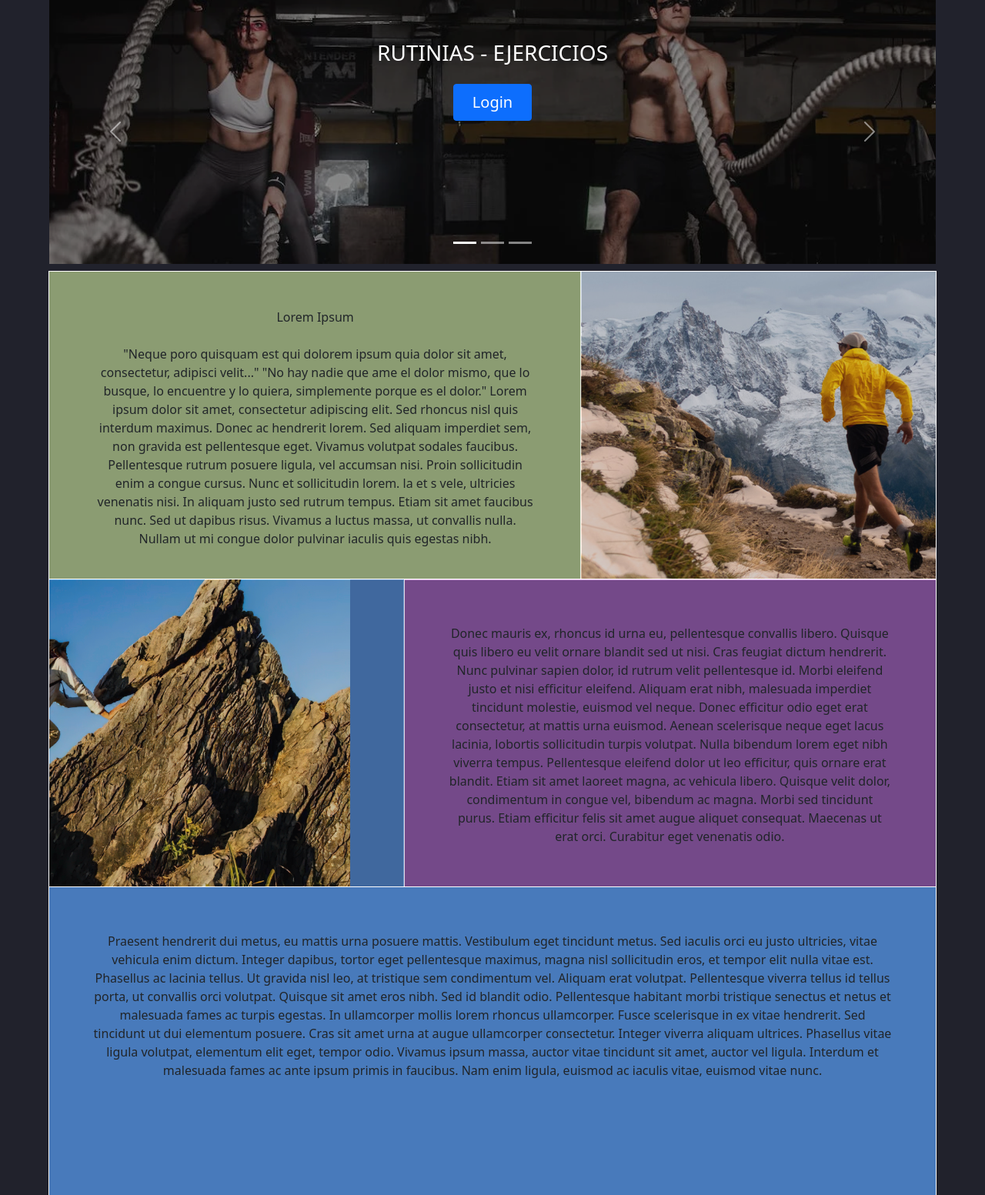
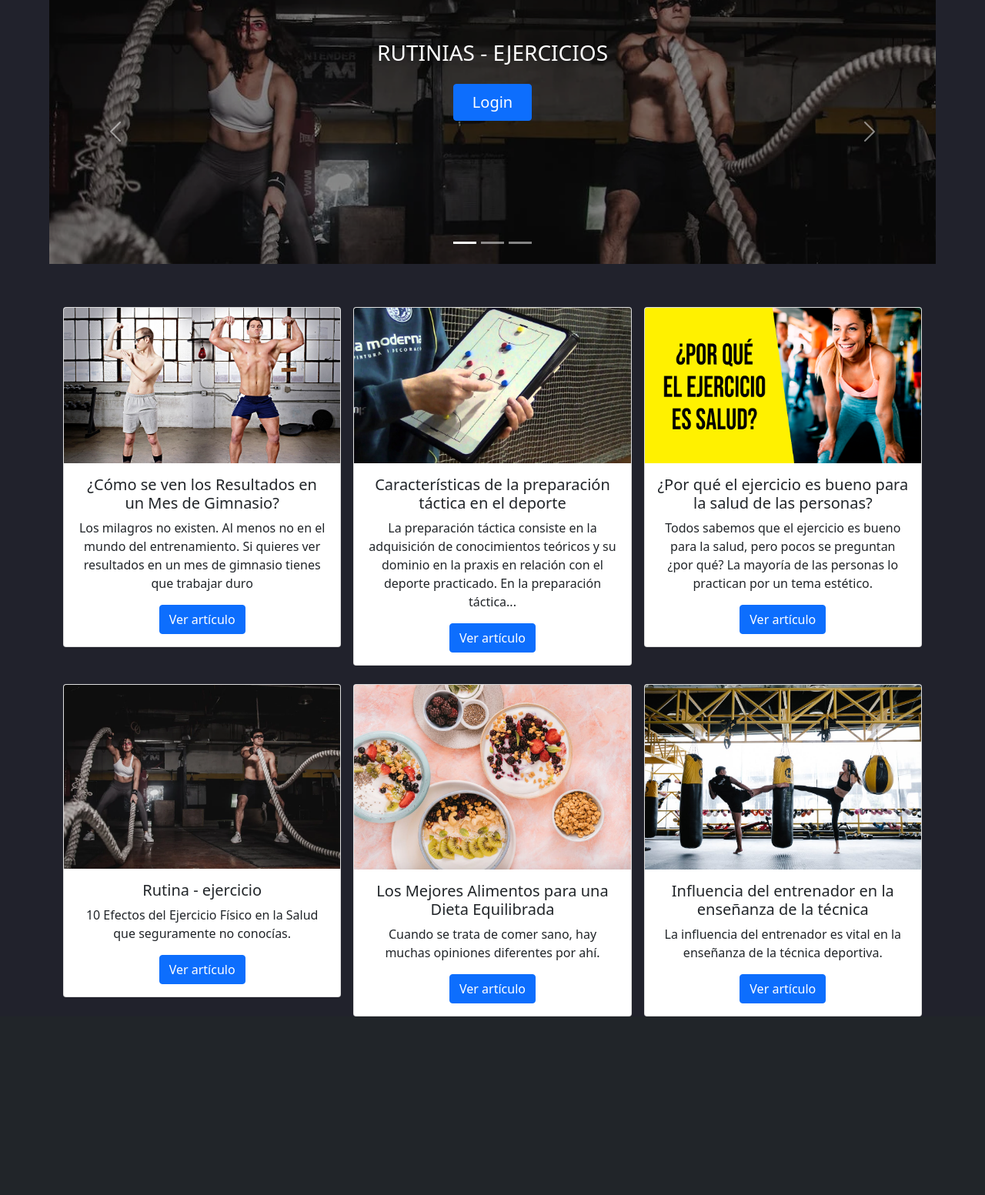
Before and after one commit to MarielaGomez/PrimerProyectoFullStack, a Flask app: page / in a window 1280 px wide. Shown: the part 105-1658 px from the top of the page at 77% size. After the commit the page ends 1426 px from the top, so only its background shows below. Run offline with Flask 2, Linux system fonts and the light colour scheme; some libraries are stand-ins or nearby versions.

Commit message:
Se agregan tarjetas al index
Se agregan tarjetas al index.

```diff
--- a/app usuario/static/css/estilos.css
+++ b/app usuario/static/css/estilos.css
@@ -63,7 +63,9 @@ li {
     }
 }
 
-
+.margen-card {
+    margin-top: 20vh;
+}
 
 
 
@@ -81,31 +83,6 @@ div#error2 {
     display: none;
 }
 
-
-:root{
-    /* colores a utilizar */
-    --green: hsl(162, 45%, 56%);
-    --lead: hsl(162, 2%, 56%);
-    --blue: hsl(220, 85%, 57%);
-    --violet: hsla(272, 91%, 32%, 0.164);
-    /* color de texto */
-    --text-while: hsl(0, 0%, 100%);
-    --text-light-gray: hsl(0, 0%, 90%);
-    --body-bg-color: hsl(201, 61%, 23%); /* color del body */
-    --glass-bg-color: hsla(0, 0%, 100%, 0.25);
-    --border-color: hsla(0, 0%, 100%, 0.25);
-    --blur: blur(10px); /* dar desenfoque gauciano a determinado elemento */
-    --button_hover-color: hsla(0, 0%, 0%, 0.3); /* cambia color de boton al pasar cursor */
-    --button_hover-color2: hsla(0, 26%, 95%, 0.3); /* cambia color de boton al pasar cursor */
-}
-
-/* estilos universales */
-
-
-
-
-
-
 body{
     background-color: #21222c !important;
 }
--- a/app usuario/static/css/iconos.css
+++ b/app usuario/static/css/iconos.css
@@ -12,15 +12,6 @@
   border: #fff solid 1px;
 }
 
-
-
-
-
-
-
-
-
-
   .text {
     padding: 5%;
   }
@@ -30,99 +21,6 @@
   flex-direction:column-reverse;
 }
 
-  #sl1 {
-    display: flex;
-    flex-direction: row-reverse;
-    width: 100%;
-    height: 200px;
-    padding-top: 2%;
-    position: relative;
-
-    box-shadow: 0 0 0 1px #fff,
-    0 1px 1px; /*sombra*/
-    min-height: 100%; /* alto*/
-    background-image: url(/static/img/slider/montaña.jpeg);
-    background-repeat: no-repeat;
-    background-size: cover; /*cubra toda el area*/
-    background-position-x: 70%;
-    background-attachment: fixed; /*siempre se muestre en todo el fondo*/
-    z-index: 1;
-    opacity: 0.8;
-
-  }
-
-  #sl2 {
-    display: flex;
-    flex-direction: row-reverse;
-    width: 100%;
-    max-width: 95em; /*ancho maximio*/
-    padding-top: 2%;
-    position: relative;
-    top: 0px;
-    left: 0%;
-    box-shadow: 0 0 0 1px #fff,
-    0 1px 1px; /*sombra*/
-    background: #bfd896ab;
-    text-align: center;
-  }
-
-  #sl3 {
-    display: flex;
-    flex-direction: column;
-    width: 100%;
-
-    max-width: 95em; /*ancho maximio*/
-    position: relative;
-
-    z-index: 1;
-    background: #b86bd68c;
-    margin: 1px solid #fff;
-    box-shadow: 0 0 0 1px #fff,
-    0 1px 1px; /*sombra*/
-    display: flex;
-    align-items: center;
-  }
-
-  #sl4 {
-
-    width: 100%;
-    height: 200px;
-    max-width: 95em; /*ancho maximio*/
-    position: relative;
-    top: 0px;
-    left: 0;
-    z-index: 1;
-    background: #487abb;
-    box-shadow: 0 0 0 1px #fff,
-    0 1px 1px; /*sombra*/
-    min-height: 100%; /* alto*/
-    background-image: url(/static/img/slider/escalar_montanas.jpg);
-    background-repeat: no-repeat;
-    background-size: cover; /*cubra toda el area*/
-    background-position-x: -20em;
-    background-attachment: fixed; /*siempre se muestre en todo el fondo*/
-    z-index: 1;
-    opacity: 0.8;
-  }
-
-  #sl5 {
-    display: flex;
-    flex-direction: column;
-    width: 100%;
-    height: 100%;
-    max-width: 95em; /*ancho maximio*/
-    position: relative;
-    top: 0px;
-    left: 0%;
-    z-index: 1;
-    background: #487abb;
-    margin: 1px solid #fff;
-    box-shadow: 0 0 0 1px #fff,
-    0 1px 1px; /*sombra*/
-    align-items: center;
-
-
-  }
 
 
 
@@ -151,109 +49,6 @@
       padding: 5%;
     }
 
-    #sl1 {
-      width: 40%;
-      height: 400px;
-      position: absolute;
-      top: 0px;
-      left: 60%;
-      box-shadow: 0 0 0 1px #fff,
-      0 1px 1px; /*sombra*/
-      background-position:center;
-
-
-    }
-
-
-
-    #sl1:hover{
-      transition: 0.5s;
-      opacity: 1;
-
-
-    }
-
-    #sl2 {
-      width: 60%;
-      height: 400px;
-      max-width: 95em; /*ancho maximio*/
-      padding-top: 2%;
-      position: absolute;
-      top: 0px;
-      left: 0;
-      box-shadow: 0 0 0 1px #fff,
-      0 1px 1px; /*sombra*/
-      background: #bfd896ab;
-      text-align: center;
-      overflow: hidden;
-    }
-
-    #sl3 {
-      width: 60%;
-      height: 100%;
-      max-width: 95em; /*ancho maximio*/
-      position: absolute;
-      top: 0px;
-      left: 40%;
-      z-index: 1;
-      background: #b86bd68c;
-      margin: 1px solid #fff;
-      box-shadow: 0 0 0 1px #fff,
-      0 1px 1px; /*sombra*/
-      display: flex;
-      align-items: center;
-      overflow: hidden;
-    }
-
-    #sl4 {
-      width: 40%;
-      height: 100%;
-      max-width: 95em; /*ancho maximio*/
-      position: absolute;
-      top: 0px;
-      left: 0;
-      z-index: 1;
-      background: #487abb;
-      box-shadow: 0 0 0 1px #fff,
-      0 1px 1px; /*sombra*/
-      min-height: 100%; /* alto*/
-      background-image: url(/static/img/slider/escalar_montanas.jpg);
-      background-repeat: no-repeat;
-      background-size: cover; /*cubra toda el area*/
-      background-position-x: -20em;
-      background-attachment: fixed; /*siempre se muestre en todo el fondo*/
-      z-index: 1;
-    }
-
-    #sl4:hover{
-      transition: 0.5s;
-      opacity: 1;
-
-
-    }
-
-    #sl5 {
-      width: 100%;
-      height: 100%;
-      max-width: 95em; /*ancho maximio*/
-      position: absolute;
-      top: 0px;
-      left: 0%;
-      z-index: 1;
-      background: #487abb;
-      margin: 1px solid #fff;
-      box-shadow: 0 0 0 1px #fff,
-      0 1px 1px; /*sombra*/
-      display: flex;
-      align-items: center;
-      overflow: hidden;
-
-
-    }
-
-
-
-
 
     /*------------------------fin-index------------------*/
 
@@ -276,7 +71,6 @@
 
 }
 
-
 .toggle {
   display: inline-block;
   position: absolute;
--- a/app usuario/templates/premium/index.html
+++ b/app usuario/templates/premium/index.html
@@ -60,48 +60,87 @@
                 </button>
               </div>
             </div>
-            <section class="felx-index" id="felx-index">
 
-                <div id="sl1">
+        </section>
 
+        <section class="margen-card">
+
+        <div class="container">
+          <div class="row g-3">
+              <div class="col-12 col-md-6 col-lg-4">
+                  <div class="card">
+                      <img src="/static/img/cards/VR3AzpD.jpg" class="card-img-top" alt="">
+                      <div class="card-body">
+                          <h5 class="card-title">¿Cómo se ven los Resultados en un Mes de Gimnasio?</h5>
+                          <p class="card-text">Los milagros no existen. Al menos no en el mundo del entrenamiento. Si quieres ver resultados en un mes de gimnasio tienes que trabajar duro</p>
+                          <a href="#" class="btn btn-primary">Ver artículo</a>
+                      </div>
+                  </div>
+              </div>
+              <div class="col-12 col-md-6 col-lg-4">
+                  <div class="card">
+                      <img src="/static/img/cards/reFvq6b.jpg" class="card-img-top" alt="">
+                      <div class="card-body">
+                          <h5 class="card-title">Características de la preparación táctica en el deporte</h5>
+                          <p class="card-text">La preparación táctica consiste en la adquisición de conocimientos teóricos y su dominio en la praxis en relación con el deporte practicado. En la preparación táctica...</p>
+                          <a href="#" class="btn btn-primary">Ver artículo</a>
+                      </div>
+                  </div>
+              </div>
+              <div class="col-12 col-md-6 col-lg-4">
+                  <div class="card">
+                      <img src="/static/img/cards/P4axTUj.png" class="card-img-top" alt="">
+                      <div class="card-body">
+                          <h5 class="card-title">¿Por qué el ejercicio es bueno para la salud de las personas?</h5>
+                          <p class="card-text">Todos sabemos que el ejercicio es bueno para la salud, pero pocos se preguntan ¿por qué? La mayoría de las personas lo practican por un tema estético.</p>
+                          <a href="#" class="btn btn-primary">Ver artículo</a>
+                      </div>
+                  </div>
+              </div>
+          </div>
+      </div>
+
+
+          <div class="container">
+            <div class="row g-3 mt-2">
+                <div class="col-12 col-md-6 col-lg-4">
+                    <div class="card">
+                        <img src="/static/img/cards/pexels-photo-1552242.webp" class="card-img-top" alt="">
+                        <div class="card-body">
+                            <h5 class="card-title">Rutina - ejercicio</h5>
+                            <p class="card-text">10 Efectos del Ejercicio Físico en la Salud que seguramente no conocías.</p>
+                            <a href="#" class="btn btn-primary">Ver artículo</a>
+                        </div>
+                    </div>
                 </div>
-                <div id="sl2" class="text">
-                    <p><br> Lorem Ipsum
-                        <br>
-                        <br>
-                        "Neque poro quisquam est qui dolorem ipsum quia dolor sit amet, consectetur, adipisci velit..."
-                        "No hay nadie que ame el dolor mismo, que lo busque, lo encuentre y lo quiera, simplemente porque es el dolor."
-                        Lorem ipsum dolor sit amet, consectetur adipiscing elit. Sed rhoncus nisl quis interdum maximus. Donec ac hendrerit lorem. Sed aliquam imperdiet sem, non gravida est pellentesque eget. Vivamus volutpat sodales faucibus. Pellentesque rutrum posuere ligula, vel accumsan nisi. Proin sollicitudin enim a congue cursus. Nunc et sollicitudin lorem.
+                <div class="col-12 col-md-6 col-lg-4">
+                    <div class="card">
+                        <img src="/static/img/cards/pexels-photo-6823368.jpeg" class="card-img-top" alt="">
+                        <div class="card-body">
+                            <h5 class="card-title">Los Mejores Alimentos para una Dieta Equilibrada</h5>
+                            <p class="card-text">Cuando se trata de comer sano, hay muchas opiniones diferentes por ahí.</p>
+                            <a href="#" class="btn btn-primary">Ver artículo</a>
+                        </div>
+                    </div>
+                </div>
+                <div class="col-12 col-md-6 col-lg-4">
+                    <div class="card">
+                        <img src="/static/img/cards/pexels-photo-7991666.jpeg" class="card-img-top" alt="">
+                        <div class="card-body">
+                            <h5 class="card-title">Influencia del entrenador en la enseñanza de la técnica</h5>
+                            <p class="card-text">La influencia del entrenador es vital en la enseñanza de la técnica deportiva.</p>
+                            <a href="#" class="btn btn-primary">Ver artículo</a>
+                        </div>
+                    </div>
+                </div>
+            </div>
+        </div>
 
-                        la et s vele, ultricies venenatis nisi. In aliquam justo sed rutrum tempus. Etiam sit amet faucibus nunc. Sed ut dapibus risus. Vivamus a luctus massa, ut convallis nulla. Nullam ut mi congue dolor pulvinar iaculis quis egestas nibh.</p>
-                </div>
-            </section>
-            <section class="felx-index">
 
-                <div id="sl3" class="text" text>
-                    <p>Donec mauris ex, rhoncus id urna eu, pellentesque convallis libero. Quisque quis libero eu velit ornare blandit sed ut nisi. Cras feugiat dictum hendrerit. Nunc pulvinar sapien dolor, id rutrum velit pellentesque id. Morbi eleifend justo et nisi efficitur eleifend. Aliquam erat nibh, malesuada imperdiet tincidunt molestie, euismod vel neque. Donec efficitur odio eget erat consectetur, at mattis urna euismod. Aenean scelerisque neque eget lacus lacinia, lobortis sollicitudin turpis volutpat. Nulla bibendum lorem eget nibh viverra tempus. Pellentesque eleifend dolor ut leo efficitur, quis ornare erat blandit. Etiam sit amet laoreet magna, ac vehicula libero. Quisque velit dolor, condimentum in congue vel, bibendum ac magna. Morbi sed tincidunt purus. Etiam efficitur felis sit amet augue aliquet consequat. Maecenas ut erat orci. Curabitur eget venenatis odio.</p>
-                </div>
-                <div id="sl4">
-
-                </div>
-            </section>
-            <section class="felx-index">
-                <div id="sl5" class="text">
-                    <p>Praesent hendrerit dui metus, eu mattis urna posuere mattis. Vestibulum eget tincidunt metus. Sed iaculis orci eu justo ultricies, vitae vehicula enim dictum. Integer dapibus, tortor eget pellentesque maximus, magna nisl sollicitudin eros, et tempor elit nulla vitae est. Phasellus ac lacinia tellus. Ut gravida nisl leo, at tristique sem condimentum vel. Aliquam erat volutpat. Pellentesque viverra tellus id tellus porta, ut convallis orci volutpat. Quisque sit amet eros nibh.
-
-                        Sed id blandit odio. Pellentesque habitant morbi tristique senectus et netus et malesuada fames ac turpis egestas. In ullamcorper mollis lorem rhoncus ullamcorper. Fusce scelerisque in ex vitae hendrerit. Sed tincidunt ut dui elementum posuere. Cras sit amet urna at augue ullamcorper consectetur. Integer viverra aliquam ultrices. Phasellus vitae ligula volutpat, elementum elit eget, tempor odio. Vivamus ipsum massa, auctor vitae tincidunt sit amet, auctor vel ligula. Interdum et malesuada fames ac ante ipsum primis in faucibus. Nam enim ligula, euismod ac iaculis vitae, euismod vitae nunc.</p>
-                </div>
-
-            </section>
         </section>
     </center>
 
-    <script type="text/javascript">
-		window.addEventListener("scroll", function(){
-			var header = document.querySelector("header");
-			header.classList.toggle("abajo",window.scrollY>0);
-		})
-	</script>
+
 
 
     {% endblock %}
```
Also changed, not shown: app usuario/static/img/cards/P4axTUj.png (added), app usuario/static/img/cards/VR3AzpD.jpg (added), app usuario/static/img/cards/pexels-photo-1552242.webp (added), app usuario/static/img/cards/pexels-photo-6823368.jpeg (added), app usuario/static/img/cards/pexels-photo-7991666.jpeg (added), app usuario/static/img/cards/reFvq6b.jpg (added).
